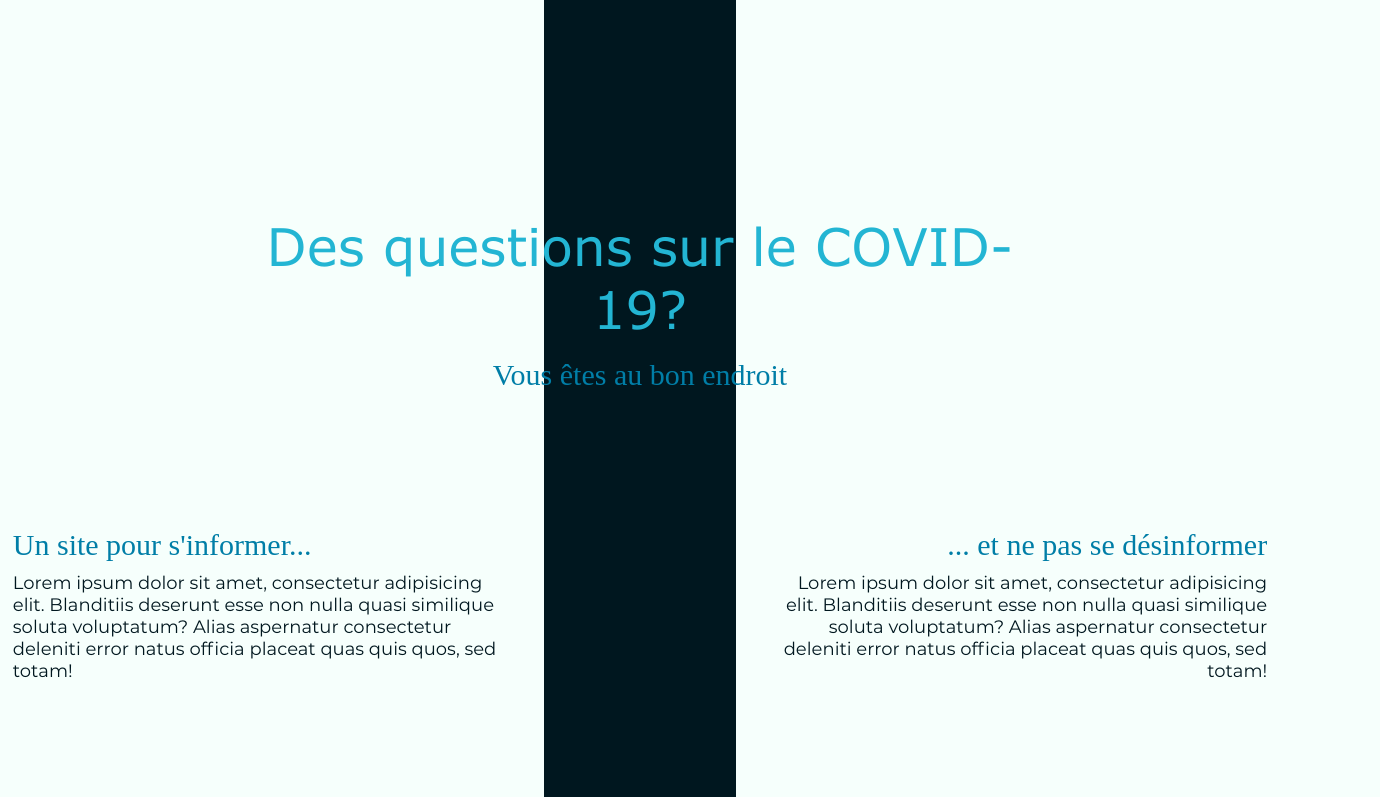
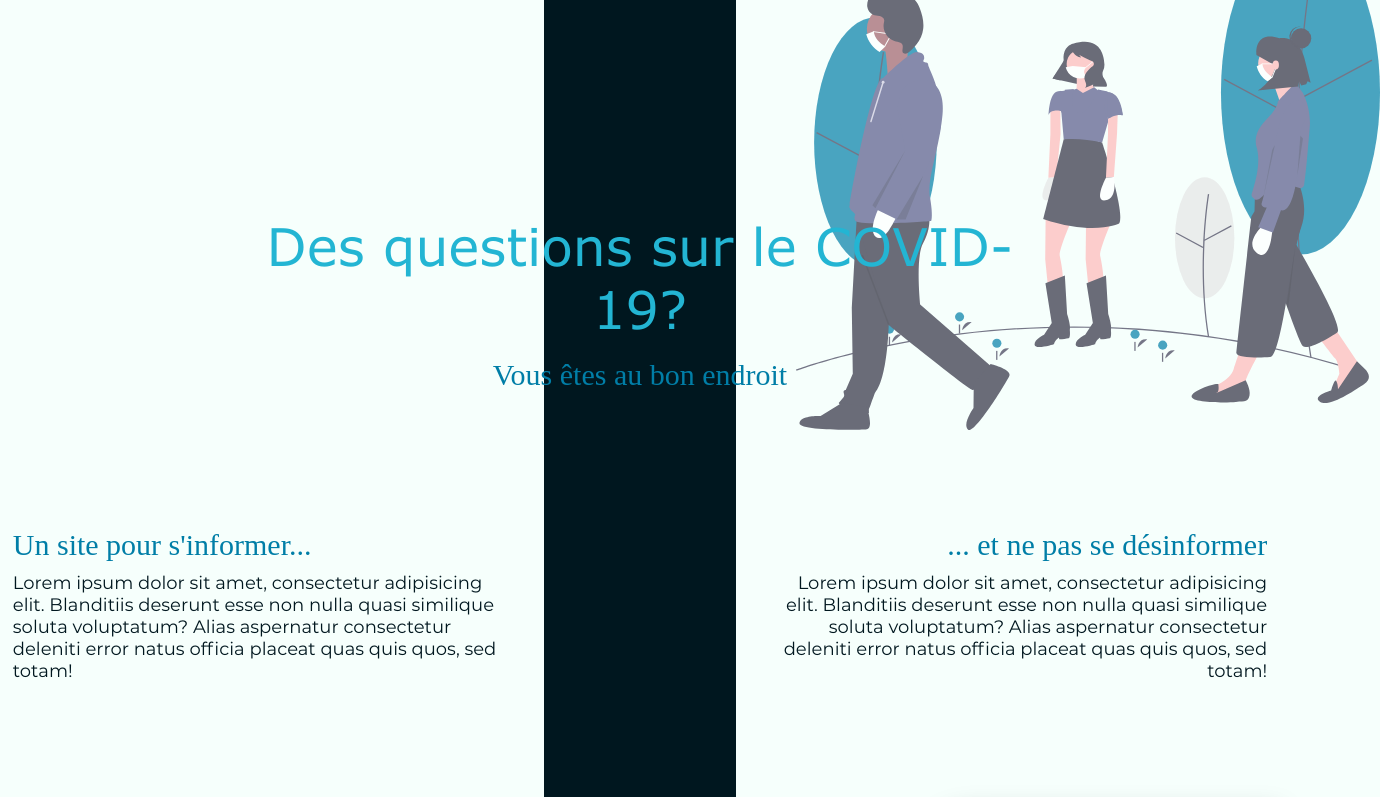
Before and after one commit to cretonv/projet-Covid, a plain HTML site: page index.html in a window 1280 px wide. Shown: the top 797 px of the page, 1380 px wide, since content can reach past the window. Drawn offline with Linux system fonts and the light colour scheme; a web font is replaced by a local one.

Commit message:
Ajout du dessin svg sur la page d'accueil

```diff
--- a/index.html
+++ b/index.html
@@ -9,6 +9,7 @@
 <body>
 
     <div class="center-vertical-line"></div>
+    <img id="front-draw" src="./lib/img/frontDraw.svg" alt="">
 
     <div class="front-grid">
         <div class="front-title">
--- a/sass/home-main.scss
+++ b/sass/home-main.scss
@@ -88,6 +88,7 @@ $breakout: 576px;
     background-color: $third;
     border-radius: 15%;
     z-index: 5;
+    box-shadow: 0 14px 28px rgba(0,0,0,0.25), 0 10px 10px rgba(0,0,0,0.22);
 
     @media screen and (min-width: $breakout) {
       border-radius: 15% 0 0 15%;
@@ -99,6 +100,7 @@ $breakout: 576px;
     background-color: $third;
     border-radius: 15%;
     z-index: 5;
+    box-shadow: 0 14px 28px rgba(0,0,0,0.25), 0 10px 10px rgba(0,0,0,0.22);
 
     @media screen and (min-width: $breakout) {
       border-radius: 0 15% 15% 0;
@@ -172,7 +174,10 @@ $breakout: 576px;
   overflow: hidden;
   border-radius: 15% 0 0 15%;
   grid-gap: 10px;
-  transform: translateY(1px);
+
+  @media screen and (min-width: $breakout) {
+    transform: translateY(1px);
+  }
 
   .rubrique-title {
     grid-row: 1;
--- a/sass/style.scss
+++ b/sass/style.scss
@@ -37,6 +37,24 @@ $breakout: 576px;
 body {
   background-color: $background;
   margin: 0;
+  width: 100vw;
+  overflow-x: hidden;
+}
+
+#front-draw {
+  position: absolute;
+  right: -100px;
+  top: -50;
+  height: 200px;
+  width: auto;
+  opacity: 0.7;
+
+  @media screen and (min-width: $breakout) {
+    position: absolute;
+    right: -100px;
+    top: -70px;
+    height: 500px;
+  }
 }
 
 
```
Also changed, not shown: lib/img/frontDraw.svg (added), style.css, 1 other file.
